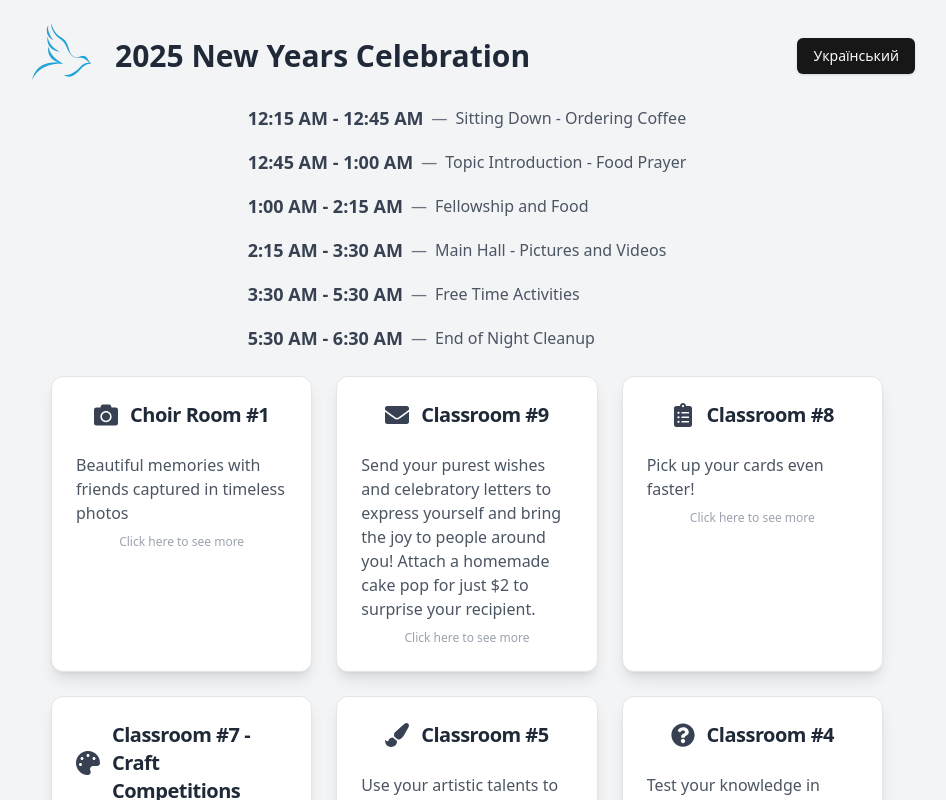
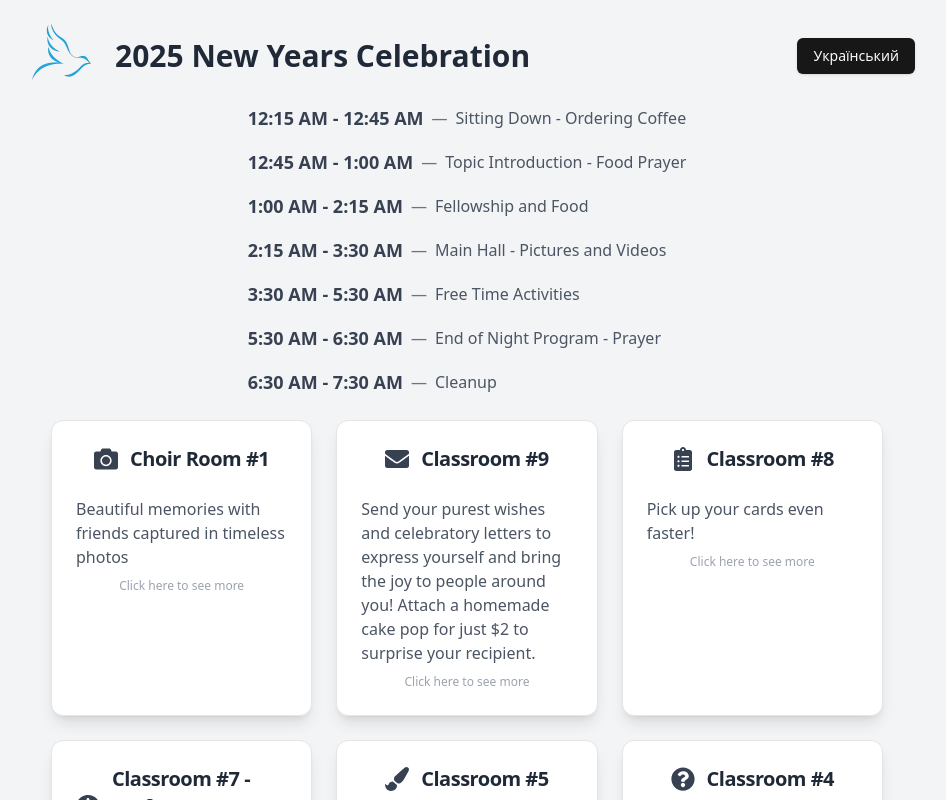
Before and after one commit to markpustyn/stcNewYears, a Next.js app: page / in a window 1280 px wide. Shown: the top 800 px of the page, without its empty margins (173-1119 px from the left). Built offline with nearby package versions, Linux system fonts and the light colour scheme.

Commit message:
Update schedule.tsx

```diff
--- a/app/schedule.tsx
+++ b/app/schedule.tsx
@@ -6,7 +6,8 @@ const events = [
   { time: "1:00 AM - 2:15 AM", description: "Fellowship and Food" },
   { time: "2:15 AM - 3:30 AM", description: "Main Hall - Pictures and Videos" },
   { time: "3:30 AM - 5:30 AM", description: "Free Time Activities" },
-  { time: "5:30 AM - 6:30 AM", description: "End of Night Cleanup" },
+  { time: "5:30 AM - 6:30 AM", description: "End of Night Program - Prayer" },
+  { time: "6:30 AM - 7:30 AM", description: "Cleanup" },
 ];
 
 const EventSchedule = () => {
```
